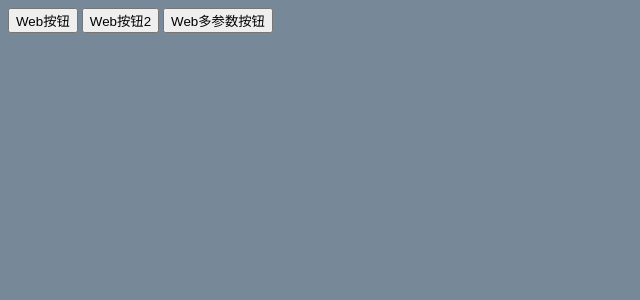
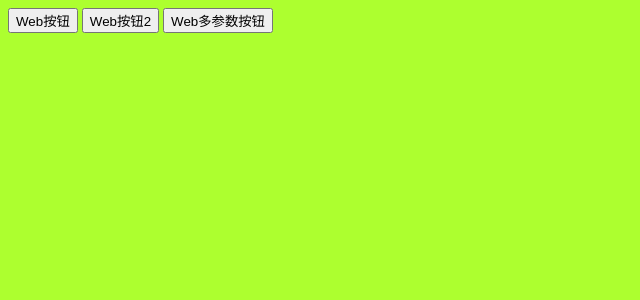
Before and after one commit to YL1989/NativeWeb, a Jekyll site: the page index.html, which Jekyll copies as it is, in a window 1280 px wide. Shown: the top 300 px of the page, without its empty margins (0-640 px from the left). Built offline with Jekyll 4.4.1, drawn with Linux system fonts in a browser that asks for light colours.

```diff
--- a/index.html
+++ b/index.html
@@ -5,7 +5,7 @@
 		<title></title>
 		<style>
 			html{
-				background: lightslategray;
+				background: greenyellow;
 			}
 		</style>
 	</head>
```
